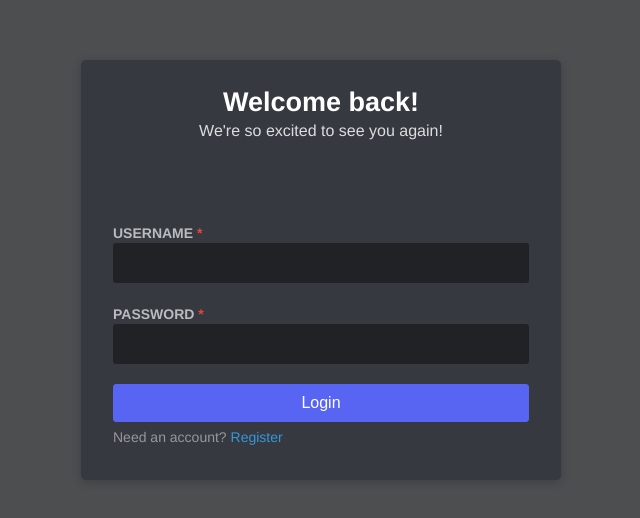
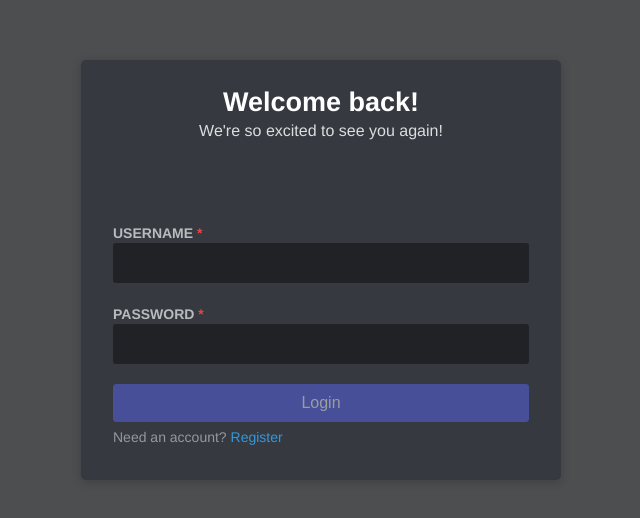
Before and after one commit to 1Tolv2/chat-pern-app, a React (Create React App) app in the folder packages/client/: page / in a window 1280 px wide. Shown: the part 130-648 px from the top of the page, without its empty margins (319-959 px from the left). Built offline with nearby package versions, Linux system fonts and the light colour scheme; no server answers.

Commit message:
Disabled button if form is empty

```diff
--- a/packages/client/src/components/atoms/Button.tsx
+++ b/packages/client/src/components/atoms/Button.tsx
@@ -54,6 +54,10 @@ const StyledButton = styled.button`
       : colors.white};
       border: 1px solid ${colors[props.color as string as keyof ThemeColors] || colors.purple};
   `}
+  &.disabled {
+    pointer-events: none;
+    opacity: 0.5;
+  }
 `;
 
 type Props = {
@@ -64,11 +68,12 @@ type Props = {
   height?: string;
   fontSize?: string;
   id?: string;
+  className?: string;
 };
 
-const Button = ({ id, fontSize, height, type, children, onClick, bgColor, color, width }: Props & StyledProps) => {
+const Button = ({ className, id, fontSize, height, type, children, onClick, bgColor, color, width }: Props & StyledProps) => {
   return (
-    <StyledButton id={id} fontSize={fontSize} buttonType={type || "filled"} onClick={onClick} bgColor={bgColor} color={color} width={width} height={height}>
+    <StyledButton className={className} id={id} fontSize={fontSize} buttonType={type || "filled"} onClick={onClick} bgColor={bgColor} color={color} width={width} height={height}>
       {children}
     </StyledButton>
   );
--- a/packages/client/src/components/molecules/SignForm/index.tsx
+++ b/packages/client/src/components/molecules/SignForm/index.tsx
@@ -49,6 +49,15 @@ const SignForm = ({ type, children }: Props) => {
       }
     }
   };
+
+  const disableClass = () => {
+    if (type?.formType === "register") {
+      return (username === "" || email === "" || password === "") ? "disabled" : ""
+    } else if (type?.formType === "login") {
+      return (username === "" || password === "") ? "disabled" : ""
+
+    }
+  }
   return (
     <>
       <Heading>
@@ -95,7 +104,7 @@ const SignForm = ({ type, children }: Props) => {
           value={password}
           setValue={setPassword}
           mb="20px"
-          type="text"
+          type="password"
           bgColor="darkestGrey"
           labelText="Password"
           textColor="lighterGrey"
@@ -106,7 +115,7 @@ const SignForm = ({ type, children }: Props) => {
             Forgot your password?
           </Paragraph>
         )}
-        <Button onClick={handleOnClick}>
+        <Button onClick={handleOnClick} className={disableClass()}>
           {type?.formType === "register" ? "Register" : "Login"}
         </Button>
         {children}
```
